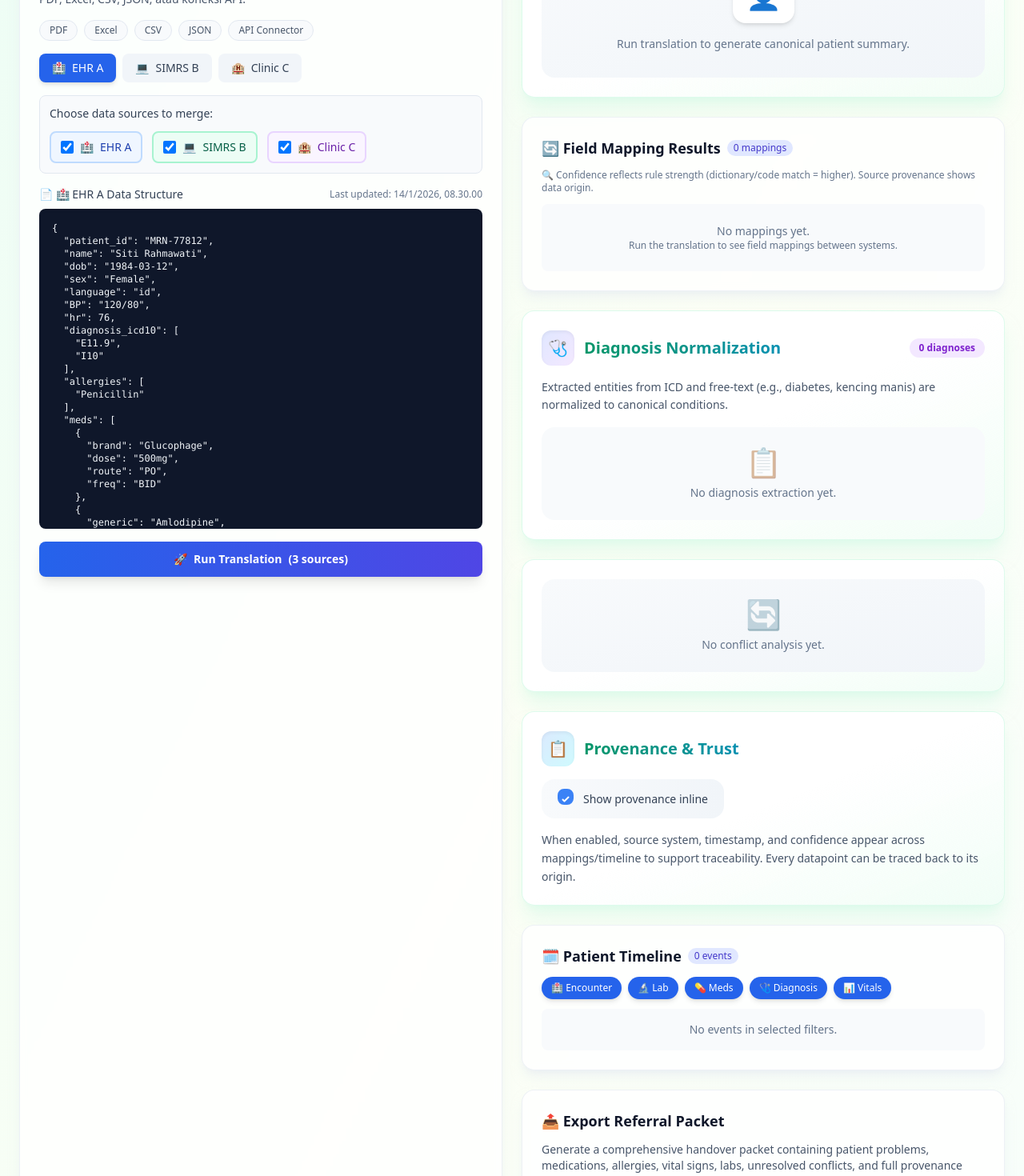
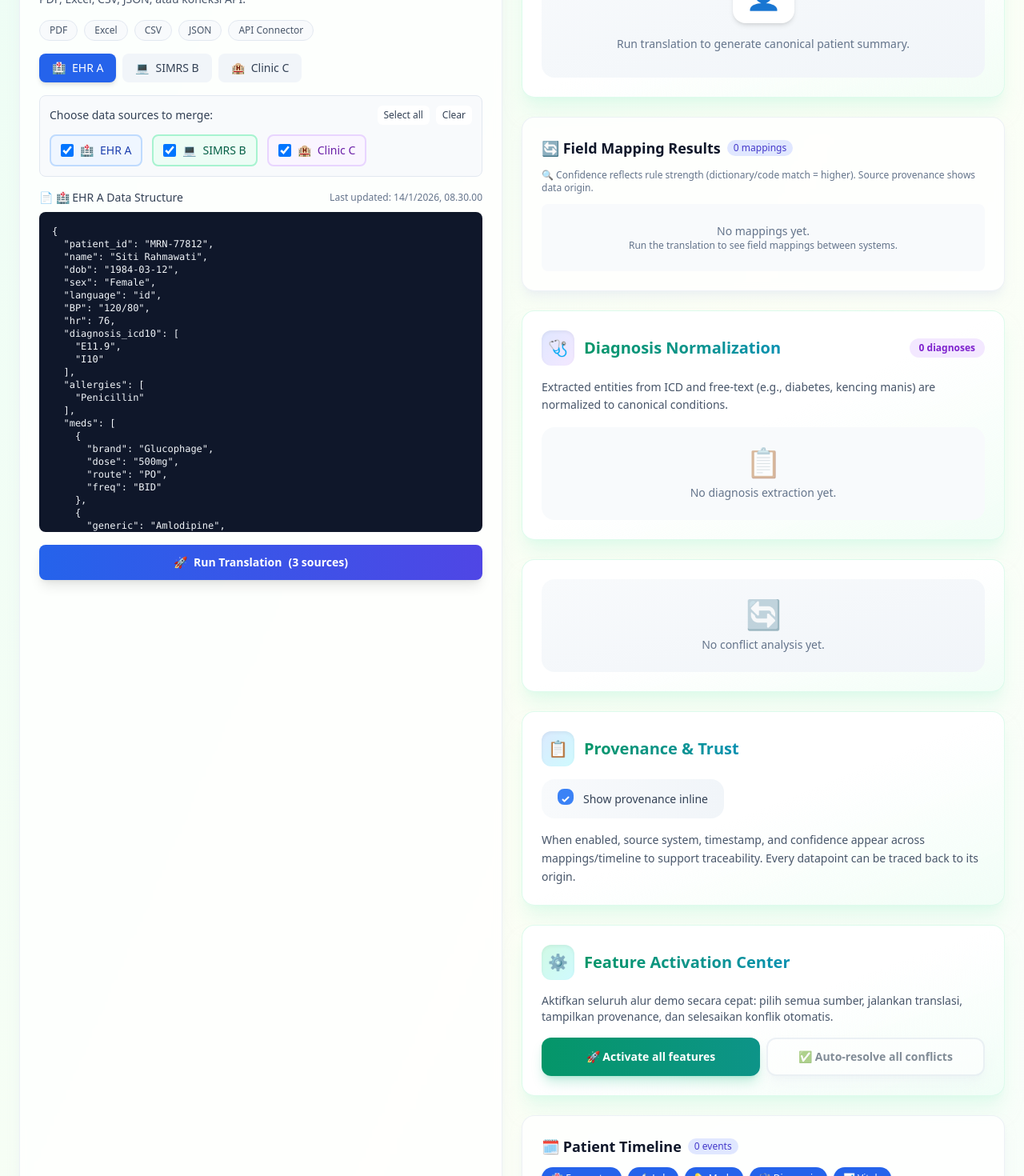
Before and after one commit to sobri3195/recordbridge, a Next.js app: page /demo in a window 1280 px wide. Shown: the part 420-1890 px from the top of the page at 80% size. Built offline with nearby package versions, Linux system fonts and the light colour scheme.

Commit message:
Add demo feature activation controls and source quick actions

```diff
--- a/app/demo/page.tsx
+++ b/app/demo/page.tsx
@@ -22,12 +22,47 @@ export default function DemoPage() {
     setSelectedSources((prev) => prev.includes(source) ? prev.filter((s) => s !== source) : [...prev, source]);
   };
 
+  const selectAllSources = () => {
+    setSelectedSources(['EHR_A', 'SIMRS_B', 'CLINIC_C']);
+  };
+
+  const clearSources = () => {
+    setSelectedSources([]);
+  };
+
   const run = () => {
+    if (selectedSources.length === 0) return;
     setLoading(true);
     setTimeout(() => {
       setRecord(runTranslation(selectedSources));
       setLoading(false);
     }, 500);
+  };
+
+  const activateAllFeatures = () => {
+    const allSources: SourceSystem[] = ['EHR_A', 'SIMRS_B', 'CLINIC_C'];
+    setSelectedSources(allSources);
+    setShowProvenance(true);
+    setLoading(true);
+    setTimeout(() => {
+      setRecord(runTranslation(allSources));
+      setLoading(false);
+    }, 500);
+  };
+
+  const autoResolveConflicts = () => {
+    if (!record) return;
+    const unresolved = record.conflicts.filter((c) => !c.resolved);
+    if (unresolved.length === 0) return;
+
+    const updated = unresolved.reduce((acc, conflict) => {
+      const bestValue = conflict.values.reduce((best, current) =>
+        current.confidence > best.confidence ? current : best
+      );
+      return resolveConflict(acc, conflict.id, 'choose_one', bestValue.value, 'Auto-resolved by highest confidence.');
+    }, record);
+
+    setRecord(updated);
   };
 
   const diagnosisEntities = useMemo(() => record?.conditions ?? [], [record]);
@@ -69,6 +104,8 @@ export default function DemoPage() {
           setActiveTab={setActiveTab}
           selectedSources={selectedSources}
           onToggleSource={toggleSource}
+          onSelectAllSources={selectAllSources}
+          onClearSources={clearSources}
           onRun={run}
           loading={loading}
         />
@@ -156,6 +193,24 @@ export default function DemoPage() {
             <p className="mt-4 text-sm text-slate-600 leading-relaxed">When enabled, source system, timestamp, and confidence appear across mappings/timeline to support traceability. Every datapoint can be traced back to its origin.</p>
           </section>
 
+          <section className="card-gradient">
+            <div className="mb-4 flex items-center gap-3">
+              <div className="rounded-xl bg-gradient-to-br from-emerald-100 to-cyan-100 p-2 shadow-inner">
+                <span className="text-xl">⚙️</span>
+              </div>
+              <h3 className="text-xl font-bold text-gradient">Feature Activation Center</h3>
+            </div>
+            <p className="mb-4 text-sm text-slate-600">Aktifkan seluruh alur demo secara cepat: pilih semua sumber, jalankan translasi, tampilkan provenance, dan selesaikan konflik otomatis.</p>
+            <div className="grid gap-2 sm:grid-cols-2">
+              <button onClick={activateAllFeatures} className="btn-primary">
+                🚀 Activate all features
+              </button>
+              <button onClick={autoResolveConflicts} disabled={!record} className="btn-secondary disabled:cursor-not-allowed disabled:opacity-60">
+                ✅ Auto-resolve all conflicts
+              </button>
+            </div>
+          </section>
+
           <Timeline record={record} showProvenance={showProvenance} />
 
           <ExportPanel
--- a/components/RawViewer.tsx
+++ b/components/RawViewer.tsx
@@ -8,6 +8,8 @@ interface Props {
   setActiveTab: (tab: SourceSystem) => void;
   selectedSources: SourceSystem[];
   onToggleSource: (source: SourceSystem) => void;
+  onSelectAllSources: () => void;
+  onClearSources: () => void;
   onRun: () => void;
   loading: boolean;
 }
@@ -24,7 +26,16 @@ const sourceColors: Record<SourceSystem, string> = {
   CLINIC_C: 'border-purple-200 bg-purple-50 text-purple-800'
 };
 
-export function RawViewer({ activeTab, setActiveTab, selectedSources, onToggleSource, onRun, loading }: Props) {
+export function RawViewer({
+  activeTab,
+  setActiveTab,
+  selectedSources,
+  onToggleSource,
+  onSelectAllSources,
+  onClearSources,
+  onRun,
+  loading
+}: Props) {
   const source = RAW_SOURCES.find((s) => s.source === activeTab) ?? RAW_SOURCES[0];
 
   return (
@@ -60,7 +71,17 @@ export function RawViewer({ activeTab, setActiveTab, selectedSources, onToggleSo
       </div>
 
       <div className="mb-4 rounded-lg border border-slate-200 bg-slate-50 p-3">
-        <p className="mb-3 text-sm font-medium text-slate-700">Choose data sources to merge:</p>
+        <div className="mb-3 flex items-center justify-between gap-2">
+          <p className="text-sm font-medium text-slate-700">Choose data sources to merge:</p>
+          <div className="flex gap-2">
+            <button onClick={onSelectAllSources} className="rounded-md bg-white px-2 py-1 text-xs font-medium text-slate-700 hover:bg-slate-100">
+              Select all
+            </button>
+            <button onClick={onClearSources} className="rounded-md bg-white px-2 py-1 text-xs font-medium text-slate-700 hover:bg-slate-100">
+              Clear
+            </button>
+          </div>
+        </div>
         <div className="flex flex-wrap gap-3">
           {(Object.keys(SOURCE_LABELS) as SourceSystem[]).map((src) => (
             <label key={src} className={`flex cursor-pointer items-center gap-2 rounded-lg border-2 px-3 py-2 text-sm transition-all ${selectedSources.includes(src) ? sourceColors[src] : 'border-slate-200 bg-white hover:border-slate-300'}`}>
@@ -91,8 +112,8 @@ export function RawViewer({ activeTab, setActiveTab, selectedSources, onToggleSo
 
       <button
         onClick={onRun}
-        disabled={loading}
-        className={`mt-4 w-full rounded-lg px-4 py-3 text-sm font-semibold transition-all ${loading ? 'bg-slate-400 cursor-not-allowed' : 'bg-gradient-to-r from-blue-600 to-indigo-600 hover:from-blue-700 hover:to-indigo-700'} text-white shadow-lg hover:shadow-xl`}
+        disabled={loading || selectedSources.length === 0}
+        className={`mt-4 w-full rounded-lg px-4 py-3 text-sm font-semibold transition-all ${(loading || selectedSources.length === 0) ? 'bg-slate-400 cursor-not-allowed' : 'bg-gradient-to-r from-blue-600 to-indigo-600 hover:from-blue-700 hover:to-indigo-700'} text-white shadow-lg hover:shadow-xl`}
       >
         {loading ? (
           <div className="flex items-center justify-center gap-2">
```
